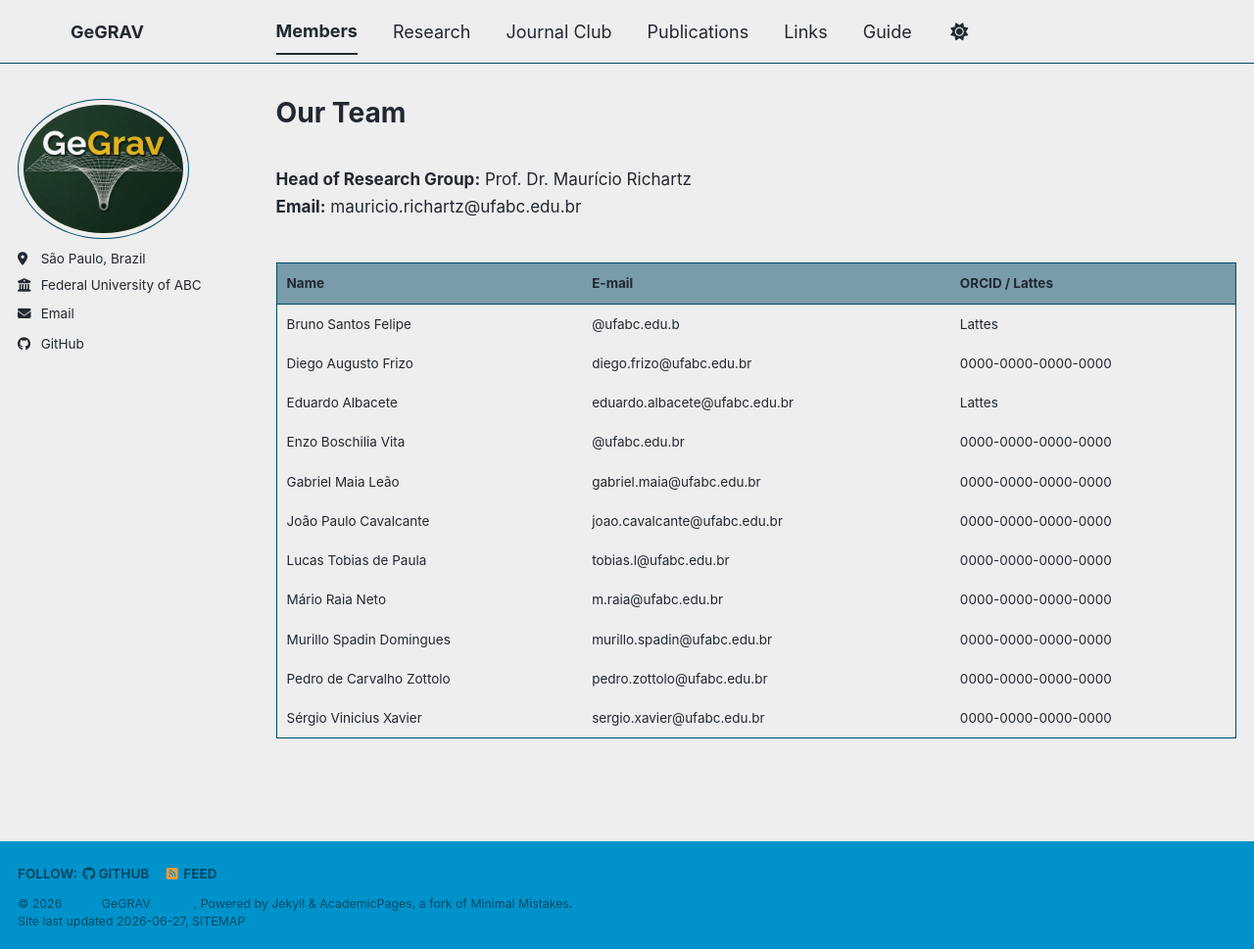
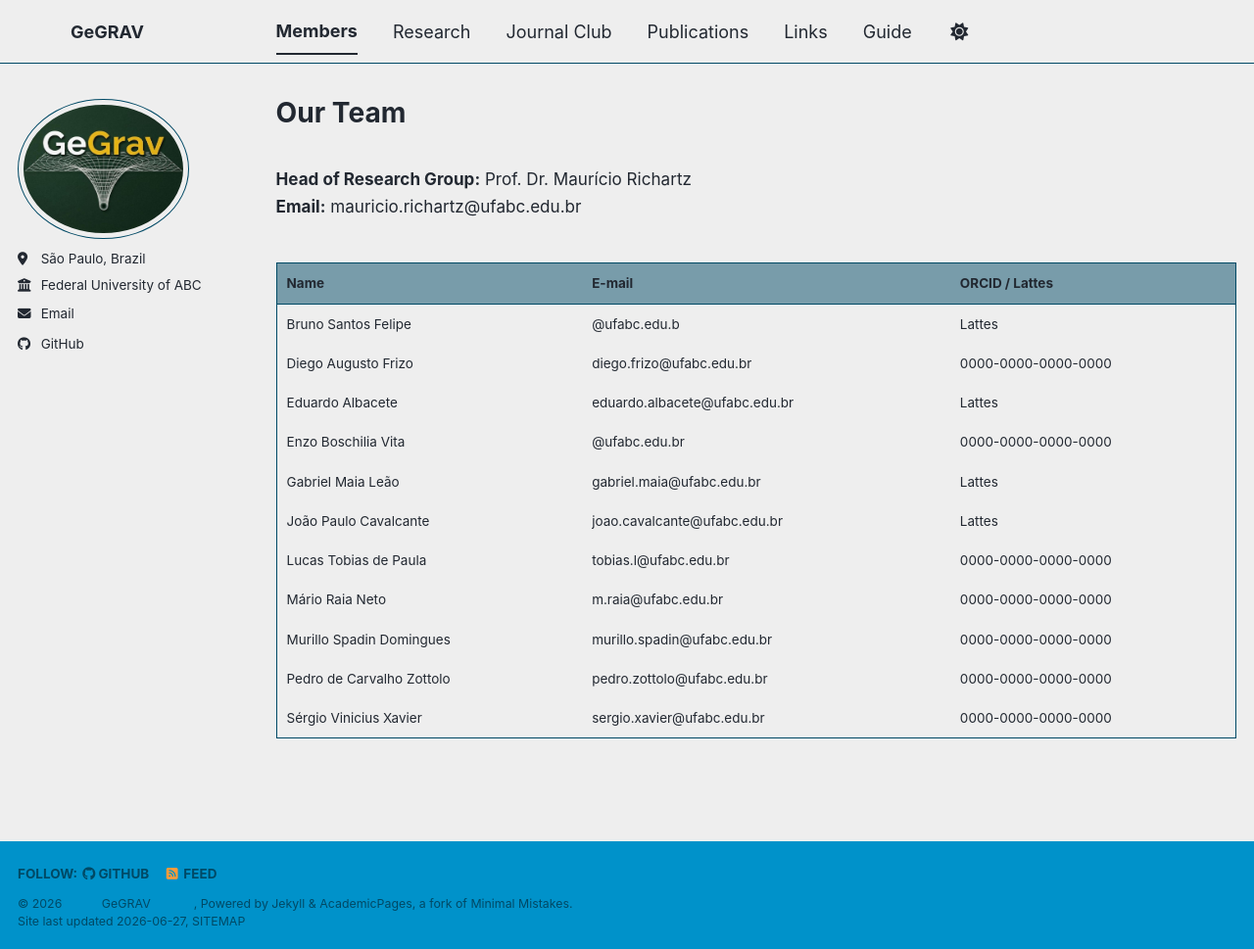
Before and after one commit to gegrav-ufabc/gegrav-ufabc.github.io, a Jekyll site: the page built from _pages/year-archive.html, in a window 1280 px wide and 969 px high. Shown: the whole window at 98% size. Built offline with Jekyll 4.4.1, drawn with Linux system fonts in a browser that asks for light colours; a style sheet for code colours, icons or effects is not loaded.

Commit message:
Update year-archive.html

```diff
--- a/_pages/year-archive.html
+++ b/_pages/year-archive.html
@@ -80,12 +80,12 @@ redirect_from:
     <tr>
       <td>Gabriel Maia Leão</td>
       <td>gabriel.maia@ufabc.edu.br</td>
-      <td><a href="https://orcid.org/0000-0000-0000-0000" target="_blank">0000-0000-0000-0000</a></td>
+      <td><a href="http://lattes.cnpq.br/1400553484572523" target="_blank">Lattes</a></td>
     </tr>
     <tr>
       <td>João Paulo Cavalcante</td>
       <td>joao.cavalcante@ufabc.edu.br</td>
-      <td><a href="https://orcid.org/0000-0000-0000-0000" target="_blank">0000-0000-0000-0000</a></td>
+      <td><a href="http://lattes.cnpq.br/5000533010369737" target="_blank">Lattes</a></td>
     </tr>
     <tr>
       <td>Lucas Tobias de Paula</td>
```
